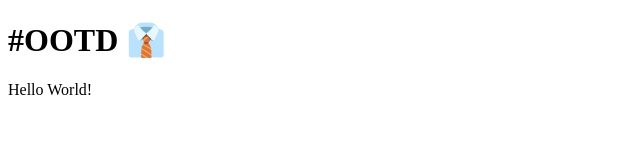
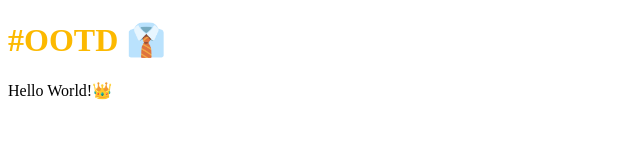
Before and after one commit to Bojne/ootd, a React app: page / in a window 1280 px wide. Shown: the whole page, without its empty margins (0-640 px from the left). Built offline with nearby package versions, Linux system fonts and the light colour scheme.

Commit message:
Update the website content 🏥

```diff
--- a/index.js
+++ b/index.js
@@ -1,14 +1,18 @@
 import React from "react";
 import ReactDOM from "react-dom";
+import './stylesheets/styles.scss';
+
 
 const destination = document.getElementById("root");
+
+console.log('Can you see this?')
 
 class App extends React.Component {
     constructor(props) {
       super(props);
     }
     render() {
-      return (<div>Hello World!</div>)
+      return (<div>Hello World!👑</div>)
   }
 }
 
--- /dev/null
+++ b/stylesheets/styles.scss
@@ -0,0 +1,3 @@
+h1{
+    color:#FCB900
+}
```
Also changed, not shown: package.json (+12 -0 lines), dist/index.html, 5 other files.
